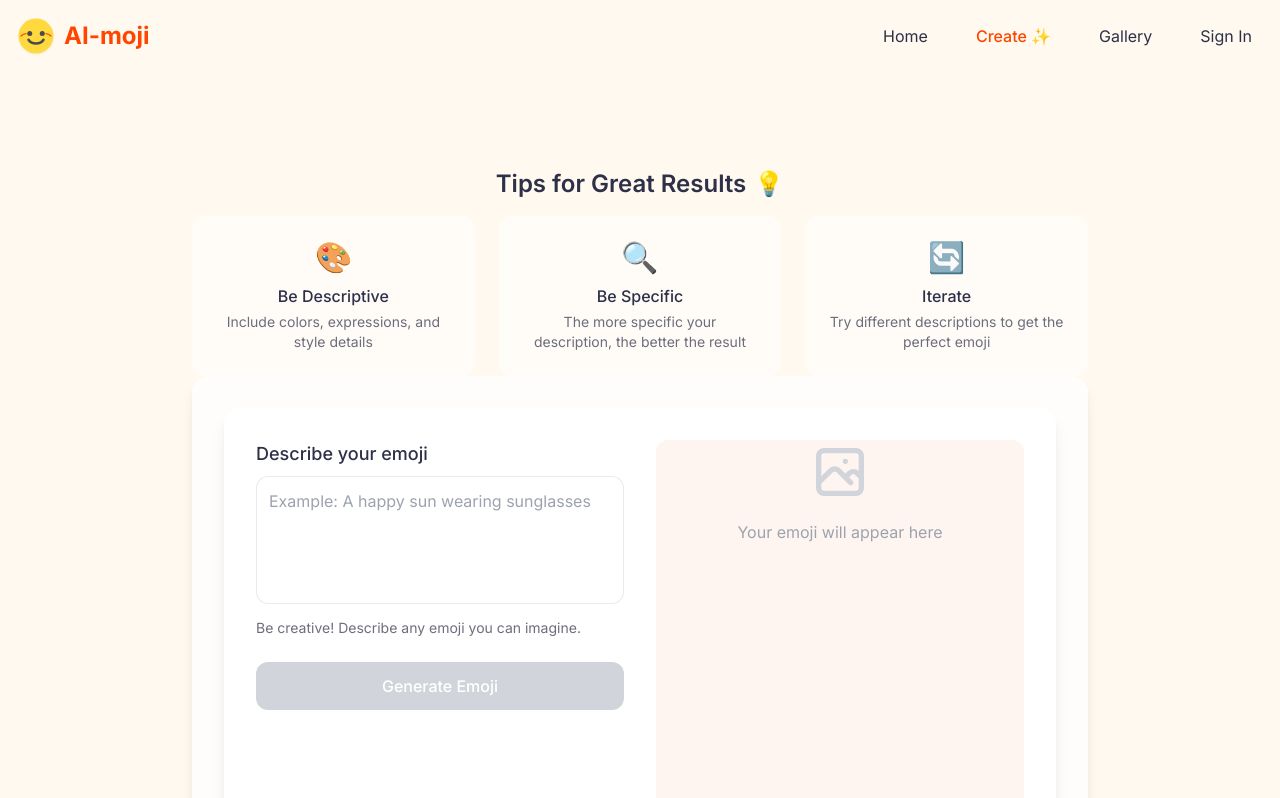
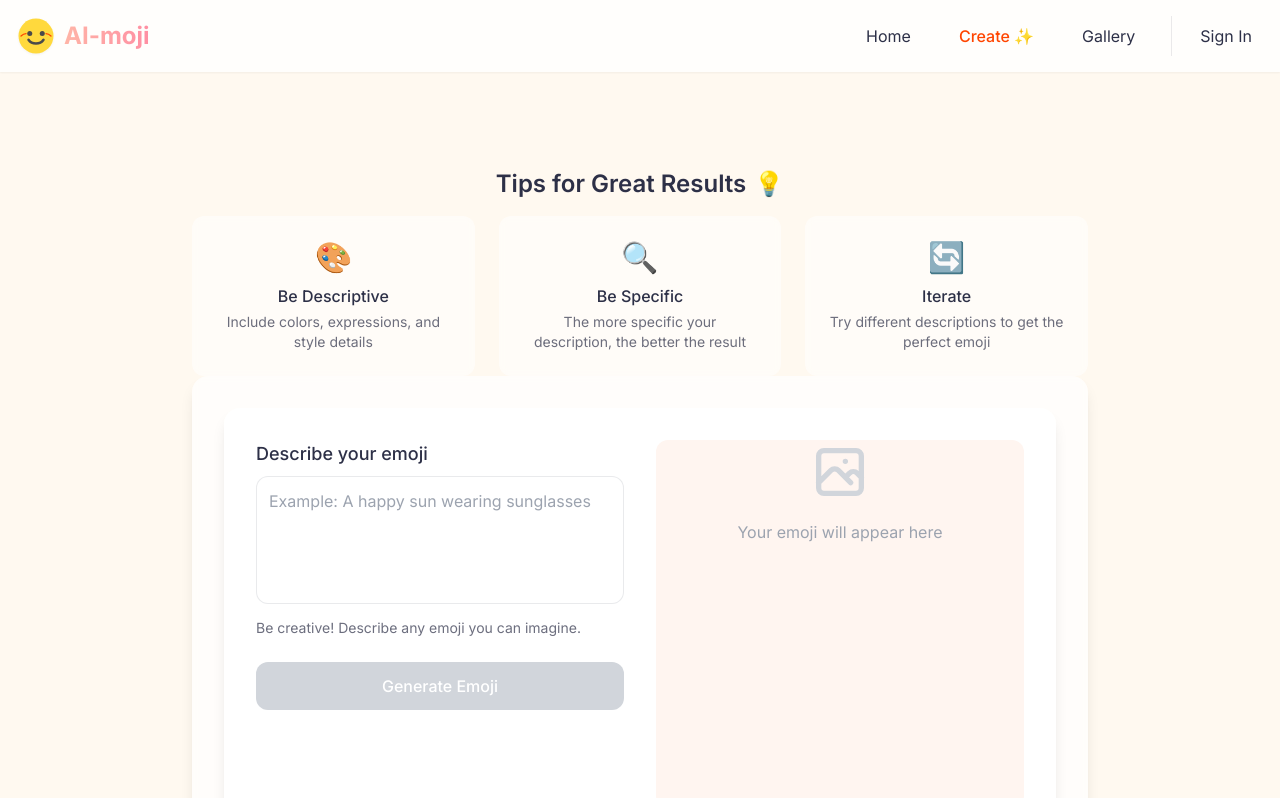
Before and after one commit to svarghese1998/emoji-maker, a Next.js app: page /create in a window 1280 px wide. Shown: the top 798 px of the page. Built offline with nearby package versions, Linux system fonts and the light colour scheme; no server answers.

Commit message:
adding sign out option in the menu

```diff
--- a/app/components/layout/header.tsx
+++ b/app/components/layout/header.tsx
@@ -2,13 +2,14 @@
 
 import Link from 'next/link';
 import Image from 'next/image';
-import { SignInButton, UserButton } from "@clerk/nextjs";
+import { SignInButton, UserButton, useAuth } from "@clerk/nextjs";
 import { usePathname } from 'next/navigation';
 import { useState, useEffect } from 'react';
 
 export function Header() {
   const pathname = usePathname();
   const [isMenuOpen, setIsMenuOpen] = useState(false);
+  const { isSignedIn, signOut } = useAuth();
 
   // Prevent body scroll when mobile menu is open
   useEffect(() => {
@@ -24,11 +25,39 @@ export function Header() {
 
   const isActive = (path: string) => pathname === path;
 
+  const handleSignOut = async () => {
+    await signOut();
+    setIsMenuOpen(false); // Close mobile menu if open
+  };
+
+  const AuthButton = () => {
+    if (isSignedIn) {
       return (
-    <header className="relative flex justify-between items-center p-4 max-w-7xl mx-auto w-full">
+        <button
+          onClick={handleSignOut}
+          className="text-[#2D3047] hover:text-[#FF4500] transition-colors duration-200 px-3 py-2 rounded-lg hover:bg-[#2D3047]/5"
+        >
+          Sign Out
+        </button>
+      );
+    }
+    return (
+      <SignInButton mode="modal">
+        <button className="text-[#2D3047] hover:text-[#FF4500] transition-colors duration-200 px-3 py-2 rounded-lg hover:bg-[#2D3047]/5">
+          Sign In
+        </button>
+      </SignInButton>
+    );
+  };
+
+  return (
+    <header className="sticky top-0 z-50 bg-white/80 backdrop-blur-md shadow-sm">
+      <div className="relative flex justify-between items-center p-4 max-w-7xl mx-auto w-full">
         <Link href="/" className="flex items-center gap-2 z-20">
           <Image src="/ai-moji-logo.svg" alt="AI-moji Logo" width={40} height={40} className="drop-shadow-sm" priority />
-        <span className="text-2xl font-bold text-[#FF4500]">AI-moji</span>
+          <span className="text-2xl font-bold bg-gradient-to-r from-[#FFB5A7] to-[#FF8FA3] bg-clip-text text-transparent">
+            AI-moji
+          </span>
         </Link>
 
         {/* Mobile Menu Button */}
@@ -87,13 +116,9 @@ export function Header() {
               </Link>
             </li>
           </ul>
-        <div className="flex items-center gap-4">
-          <SignInButton mode="modal">
-            <button className="text-[#2D3047] hover:text-[#FF4500] transition-colors duration-200 px-3 py-2 rounded-lg hover:bg-[#2D3047]/5">
-              Sign In
-            </button>
-          </SignInButton>
-          <UserButton afterSignOutUrl="/"/>
+          <div className="flex items-center gap-4 pl-4 border-l border-[#2D3047]/10">
+            <AuthButton />
+            {isSignedIn && <UserButton afterSignOutUrl="/"/>}
           </div>
         </nav>
 
@@ -155,6 +180,17 @@ export function Header() {
               </li>
               <li className="mt-4">
                 <div className="flex flex-col items-center gap-6">
+                  {isSignedIn ? (
+                    <>
+                      <button
+                        onClick={handleSignOut}
+                        className="text-xl text-[#2D3047] hover:text-[#FF4500] transition-colors duration-200 px-6 py-3 rounded-xl hover:bg-[#2D3047]/5 min-w-[200px]"
+                      >
+                        Sign Out
+                      </button>
+                      <UserButton afterSignOutUrl="/"/>
+                    </>
+                  ) : (
                     <SignInButton mode="modal">
                       <button
                         onClick={() => setIsMenuOpen(false)}
@@ -163,12 +199,13 @@ export function Header() {
                         Sign In
                       </button>
                     </SignInButton>
-                <UserButton afterSignOutUrl="/"/>
+                  )}
                 </div>
               </li>
             </ul>
           </nav>
         </div>
+      </div>
     </header>
   );
 }
```
Lines whose indentation alone changed are shown as unchanged.
